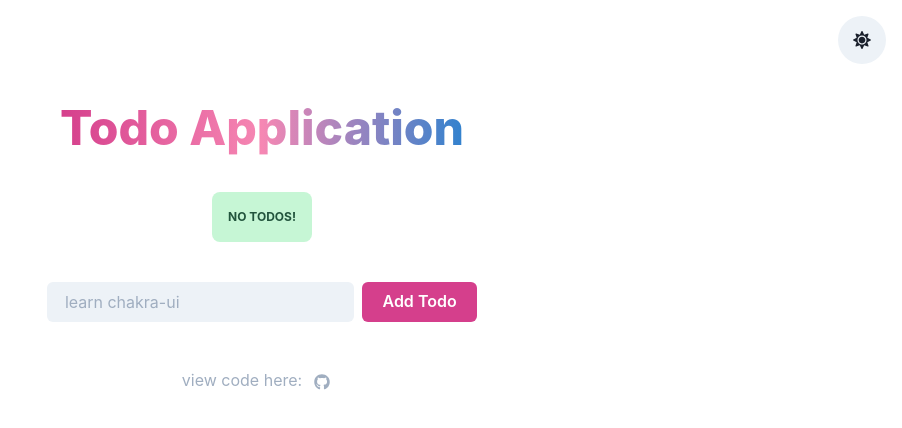
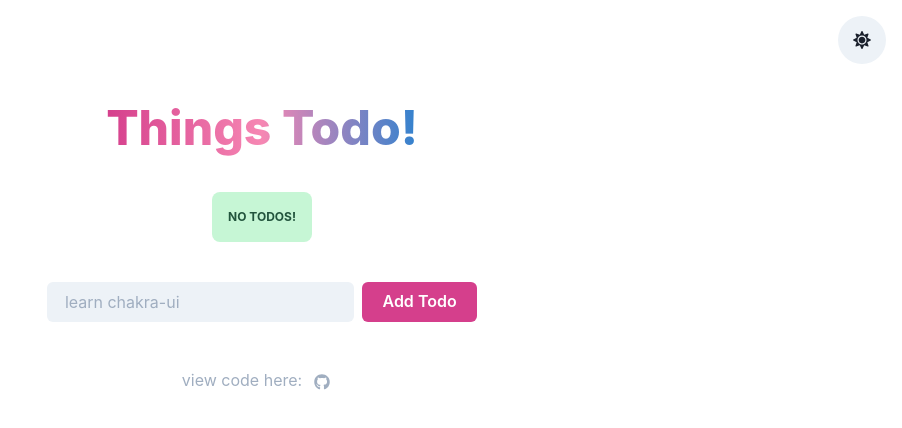
Before and after one commit to yahyajideh/chakra-ui-todo, a React (Create React App) app: page / in a window 1280 px wide. Shown: the top 428 px of the page, without its empty margins (378-1280 px from the left). Built offline with nearby package versions, Linux system fonts and the light colour scheme.

Commit message:
:pencil2:  Changed heading.

```diff
--- a/src/App.js
+++ b/src/App.js
@@ -44,7 +44,7 @@ function App() {
         bgGradient="linear(to-r, pink.500, pink.300, blue.500)"
         bgClip="text"
       >
-        Todo Application
+        Things Todo!
       </Heading>
       <TodoList todos={todos} deleteTodo={deleteTodo} />
       <AddTodo addTodo={addTodo} />
```
